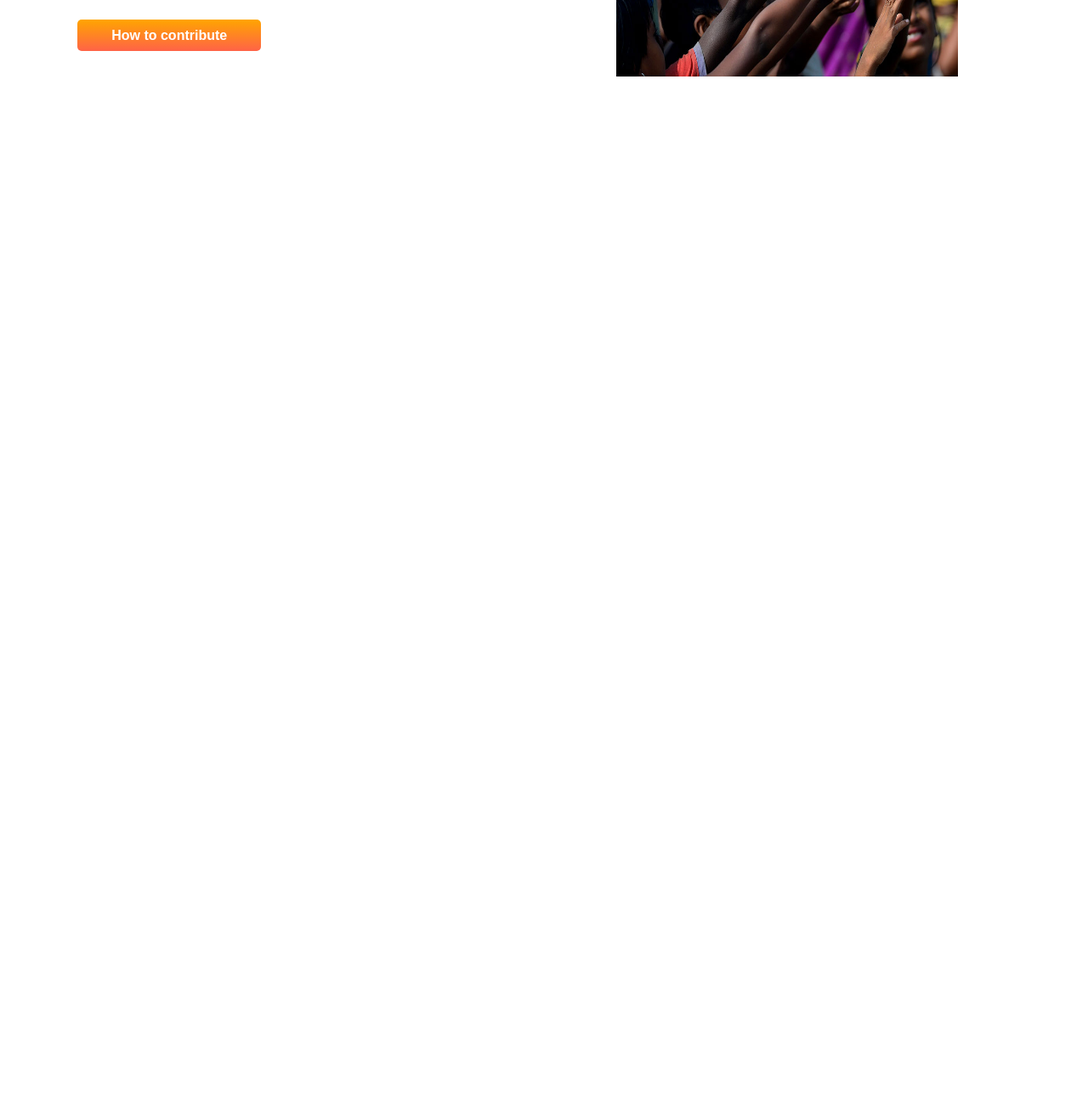
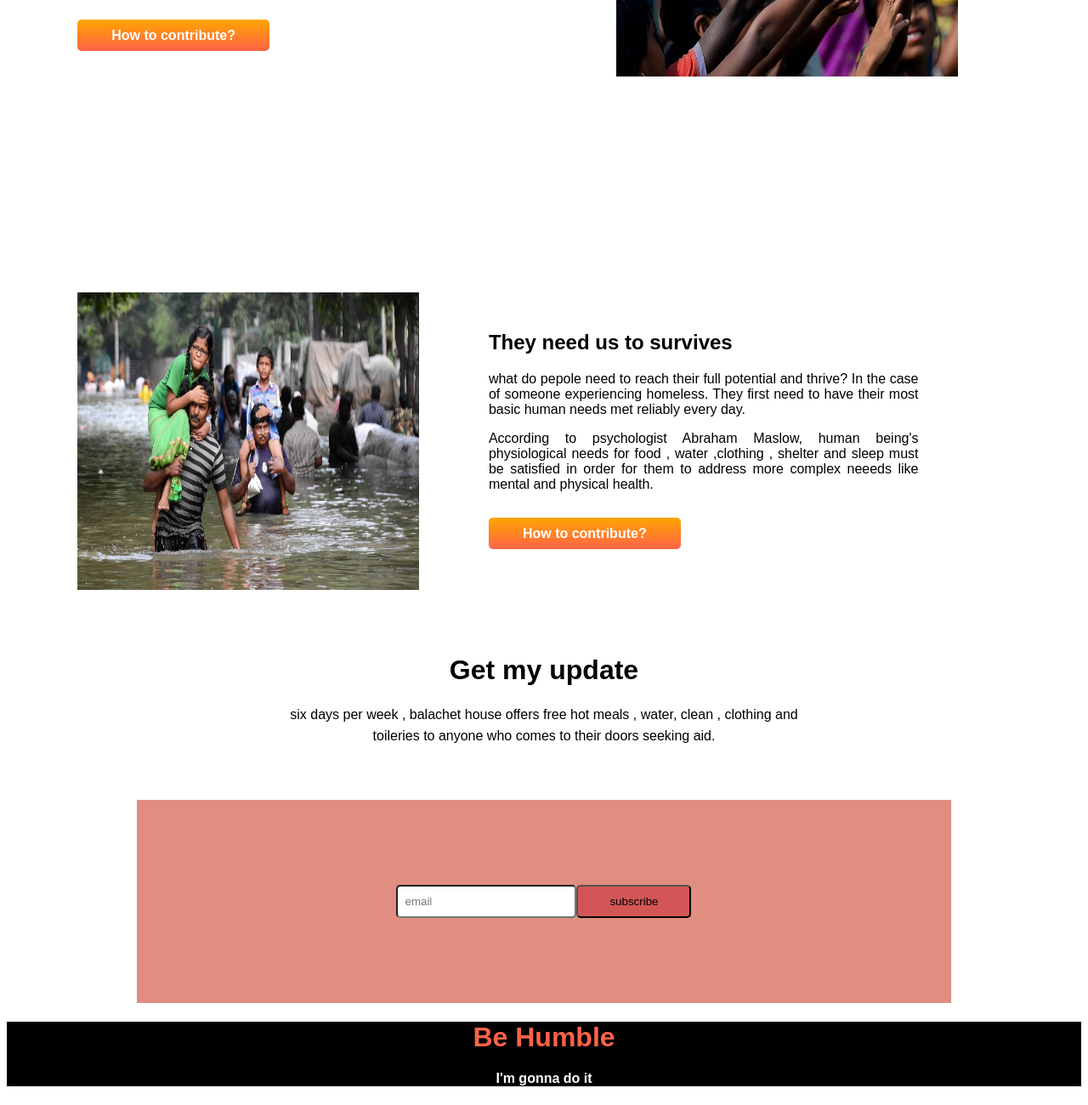
Before and after one commit to shorifur4494/first-assignment, a plain HTML site: page index.html in a window 1280 px wide. Shown: the part 1786-3086 px from the top of the page at 85% size. Before the commit the page ends 1938 px from the top, so only its background shows below. Drawn offline with Linux system fonts and the light colour scheme.

Commit message:
first assignment

```diff
--- a/index.html
+++ b/index.html
@@ -96,14 +96,58 @@
                 there are 300 million fewer hungry people now than in the 90's . It's possible to end hunger.
             </p>
             <div class="contibute-button">
-                <a class="link-button" href="">How to contribute</a>
+                <a class="link-button" href="">How to contribute?</a>
             </div>
         </div>
         <div class="contibute-box contibute-img">
             <img class="image-height" src="images/donation13.jpg" alt="">
         </div>
     </section>
+    <section class="donate-flex ">
 
+        <div class="contibute-box contibute-img">
+            <img class="image-height" src="images/donation4.jpg" alt="">
+
+        </div>
+
+        <div class="contibute-box cotibute-space font-padding">
+            <h1>They need us to survives</h1>
+            <p>what do pepole need to reach their full potential and thrive? In the case of someone experiencing
+                homeless. They first need to have their most basic human needs met reliably every day.</p>
+            <p>According to psychologist Abraham Maslow, human being's physiological needs for food , water ,clothing ,
+                shelter and sleep must be satisfied in order for them to address more complex neeeds like mental and
+                physical health.</p>
+
+            <div class="contibute-button">
+                <a class="link-button " href="">How to contribute?</a>
+            </div>
+        </div>
+
+
+
+    </section>
+    <div class="donate-box">
+        <h1 class="centar-font">Get my update</h1>
+        <p class="font-donate2">six days per week , balachet house offers free hot meals , water, clean , clothing and
+            toileries to anyone who comes to their doors seeking aid.</p>
+    </div>
+    <section>
+        <div class="color-box">
+            <div class="mailchip-div">
+                <div>
+                    <input class="mail-box" type="email" name placeholder="email">
+                </div>
+                <div>
+                    <input class="mail-box2" type="submit" value="subscribe">
+                </div>
+            </div>
+        </div>
+    </section>
+    <footer>
+        <h1 class="font-color">Be Humble</h1>
+        <h4 class="font-color2">I'm gonna do it</h4>
+
+    </footer>
 
 </body>
 
--- a/style.css
+++ b/style.css
@@ -159,3 +159,60 @@ body {
 .cotibute-space {
     margin-top: 25px;
 }
+
+.font-padding {
+    padding-left: 350px;
+}
+
+.font-donate2 {
+    width: 50%;
+    text-align: center;
+    margin: auto;
+    padding-bottom: 5%;
+    line-height: 25px;
+}
+
+.color-box {
+    padding: 100px 100px;
+    background-color: rgb(223, 142, 128);
+    text-align: center;
+    margin: auto;
+    width: 60%;
+
+
+}
+
+.mailchip-div {
+    display: inline-flex;
+
+}
+
+.mail-box {
+
+    border-radius: 5px;
+    width: 192px;
+    padding: 10px 8px;
+    background: #fff;
+
+}
+
+.mail-box2 {
+    border-radius: 5px;
+    width: 135px;
+    padding: 10px 6px;
+    background: rgb(210, 86, 86);
+}
+
+footer {
+    text-align: center;
+    background-color: black;
+
+}
+
+.font-color {
+    color: tomato;
+}
+
+.font-color2 {
+    color: #fff;
+}
```
